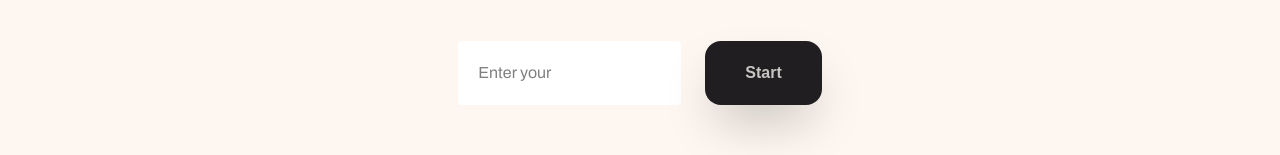
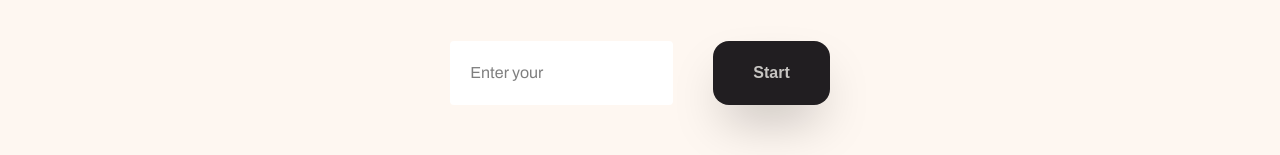
Before and after one commit to Taj-2005/Treadly, a Next.js app: page / in a window 1280 px wide. Shown: the part 367-522 px from the top of the page. Built offline with nearby package versions, Linux system fonts and the light colour scheme.

Commit message:
Typography

```diff
--- a/src/app/components/MainContent/MainContent.jsx
+++ b/src/app/components/MainContent/MainContent.jsx
@@ -39,7 +39,7 @@
             <div className="flex flex-col items-center justify-center bg-[#fef7f1] text-black pb-100 pt-30">
                 <div className="font-playfair md:text-7xl font-extrabold text-center text-5xl">Discover the world of quizzes<br></br> with Treadly!</div>
                 <div className="md:text-2xl font-archivo text-[#aaa5a0] font-medium text-center">Unlock your secrets of your destination with Treadly, the Ultimate Travel Quiz App</div>
-                <div className="flex flex-row items-center justify-center mt-10 gap-6">
+                <div className="flex flex-row items-center justify-center mt-10 gap-6 md:gap-10">
                     <input
                         ref={inputRef}
                         className="font-archivo bg-white text-black p-4 md:p-5 font-semibold rounded"
```
